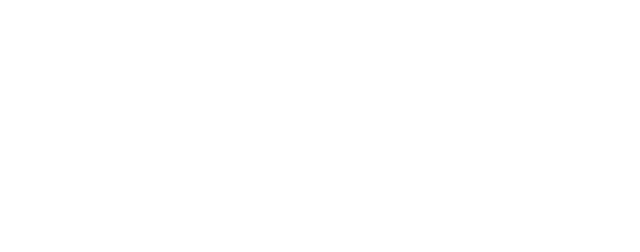
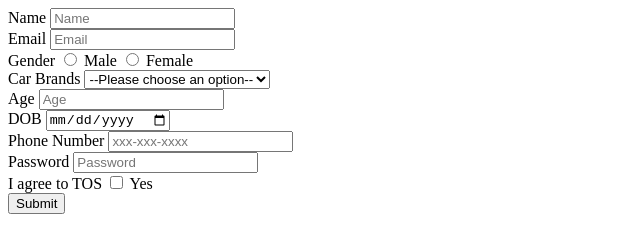
Before and after one commit to acciojob/signup-form-car-Sahil0485, a website: page main.html in a window 1280 px wide. Shown: the whole page, without its empty margins (0-640 px from the left). Drawn offline with Linux system fonts and the light colour scheme.

Commit message:
created a submission

```diff
--- a/main.html
+++ b/main.html
@@ -8,6 +8,33 @@
 
 <body>
 	<!-- the entire body must be written by student -->
+	<form method="post">
+		<label for="name">Name</label>
+		<input type="text" id="name" required placeholder="Name"/><br>
+		<label for="email">Email</label>
+		<input type="email" id="email" required placeholder="Email"/><br>
+		<label for="gender">Gender</label>
+		<input type="radio" name="gender" required id="gender_m"/>
+		<label for="gender_m">Male</label>
+		<input type="radio" name="gender" required id="gender_f"/>
+		<label for="gender_f">Female</label><br>
+		<label for="cars">Car Brands</label>
+		<select id="cars" required>
+			<option>--Please choose an option--</option>
+		</select><br>
+		<label for="age">Age</label>
+		<input type="number" id="age" required placeholder="Age"/><br>
+		<label for="dob">DOB</label>
+		<input type="date" id="dob" required/><br>
+		<label for="tel">Phone Number</label>
+		<input type="tel" id="tel" required placeholder="xxx-xxx-xxxx"/><br>
+		<label for="password">Password</label>
+		<input type="password" id="password" required placeholder="Password"/><br>
+		<label for="tos">I agree to TOS</label>
+		<input type="checkbox" id="yes" required/>
+		<label for="yes">Yes</label><br>
+		<button type="submit">Submit</button>
+	</form>
     <script type="text/javascript" src="./script.js">
 </script>
 
```
